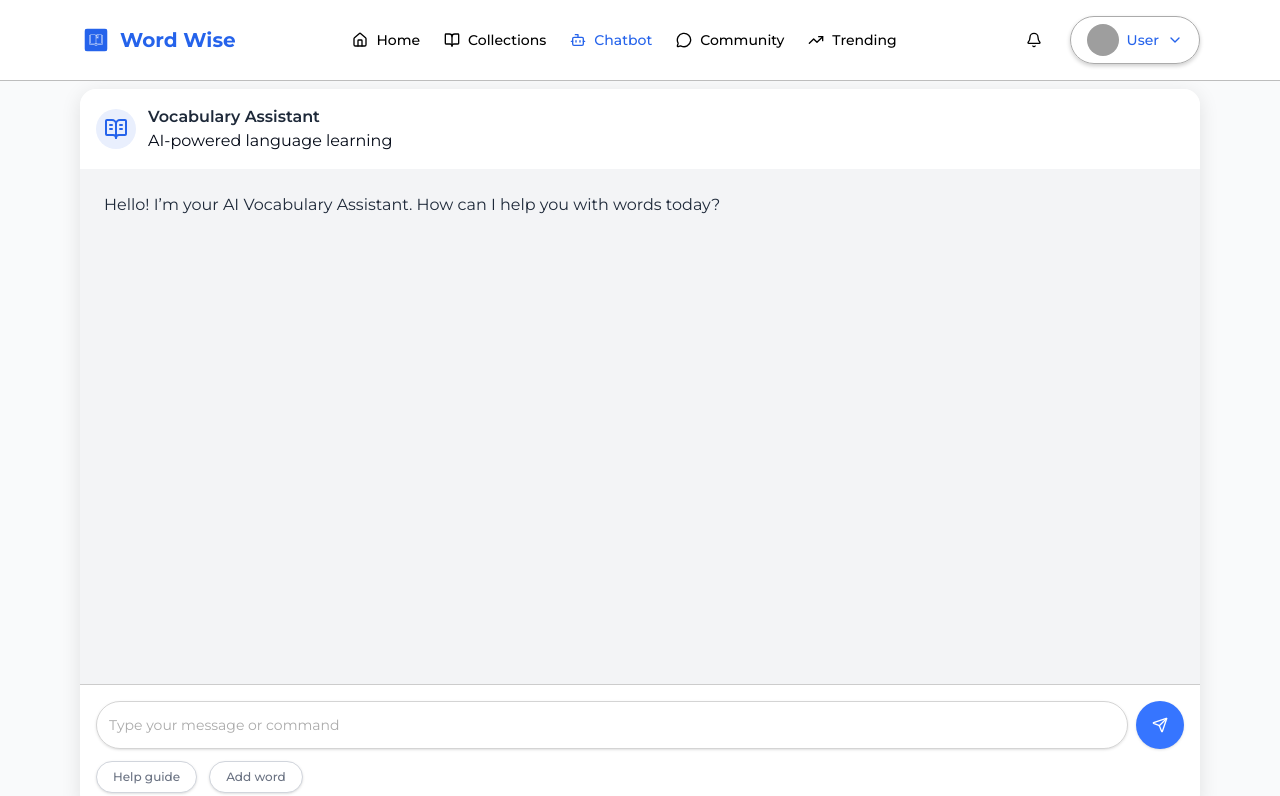
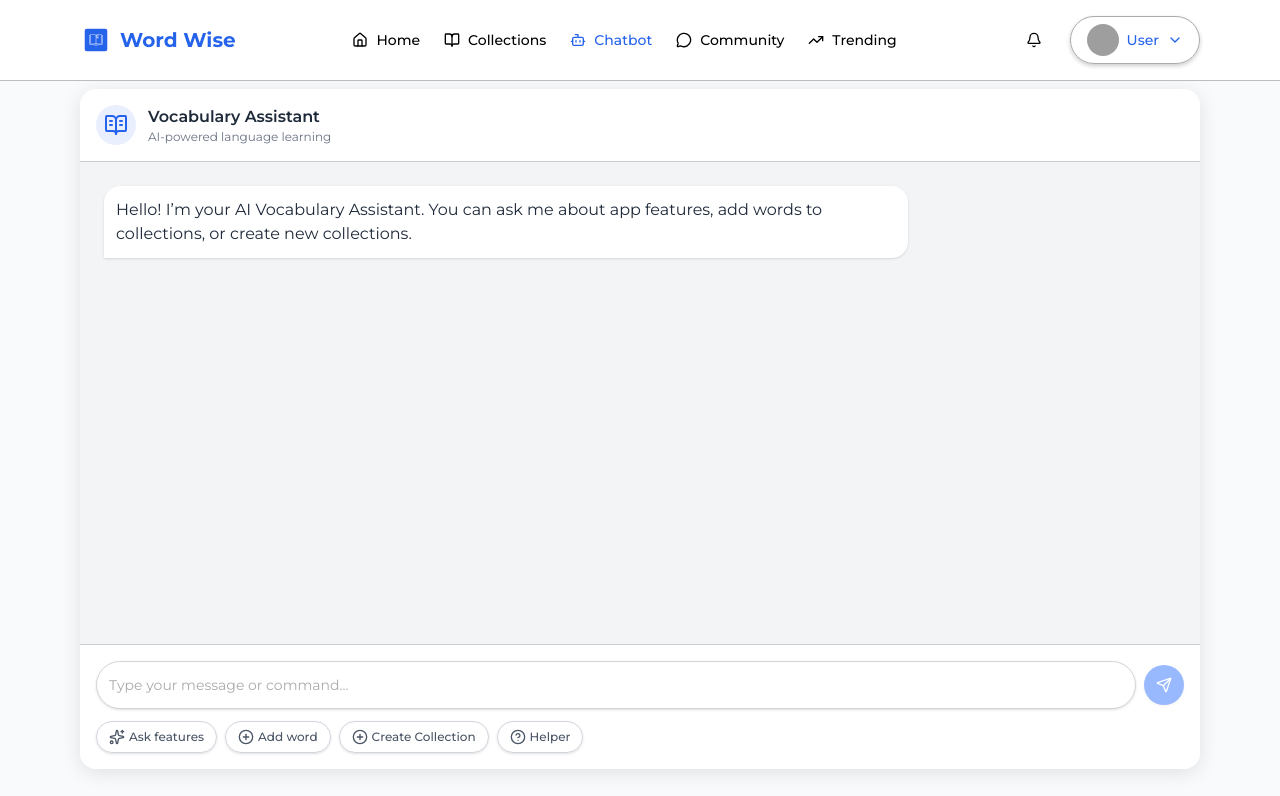
Before and after one commit to GiangPhanNguyenTra/frontend-word-wise, a Next.js app: page /chatbot in a window 1280 px wide. Shown: the top 796 px of the page. Built offline with nearby package versions, Linux system fonts and the light colour scheme; no server answers; grey boxes are pictures that could not be loaded.

Commit message:
feat: integrate APIs for chatbot

```diff
--- a/src/app/(app)/(user)/chatbot/page.tsx
+++ b/src/app/(app)/(user)/chatbot/page.tsx
@@ -4,19 +4,48 @@ import { useState, useRef, useEffect } from "react";
 import { Card, CardContent } from "@/components/ui/card";
 import { Button } from "@/components/ui/button";
 import { Input } from "@/components/ui/input";
-import { Send, BookOpenText } from "lucide-react";
+import {
+  Send,
+  BookOpenText,
+  Loader2,
+  Sparkles,
+  PlusCircle,
+  HelpCircle,
+  Plus,
+} from "lucide-react";
+import { toast } from "sonner";
+import { sendChatMessage } from "@/services/chatbotService";
+import { ChatResponse } from "@/types/chatbot";
+
+interface WordPayload {
+  word: string;
+  word_vn: string | null;
+  partOfSpeech: string | null;
+  definition_en: string | null;
+  definition_vi: string | null;
+  examples: { en: string; vi: string }[];
+  phonetics: {
+    uk: { text: string; audio: string };
+    us: { text: string; audio: string };
+  };
+}
+
+interface AppQuestionPayload {
+  answer_en: string;
+  answer_vi: string;
+  detail: string;
+}
 
 type Message = {
   id: number;
   sender: "bot" | "user";
   text: string;
-  wordData?: {
-    word: string;
-    meaning: string;
-    definition: string;
-    example: string;
-    type: string;
+  wordData?: WordPayload;
+  questionData?: AppQuestionPayload;
 };
+
+const generateSessionId = () => {
+  return `session-create-${Date.now()}`;
 };
 
 export default function ChatbotPage() {
@@ -24,94 +53,134 @@ export default function ChatbotPage() {
     {
       id: 1,
       sender: "bot",
-      text: "Hello! I’m your AI Vocabulary Assistant. How can I help you with words today?",
+      text: "Hello! I’m your AI Vocabulary Assistant. You can ask me about app features, add words to collections, or create new collections.",
     },
   ]);
 
   const [input, setInput] = useState("");
   const scrollRef = useRef<HTMLDivElement>(null);
-  const [selectedOption, setSelectedOption] = useState<string | null>(null);
+  const [sessionId, setSessionId] = useState("");
+  const [isLoading, setIsLoading] = useState(false);
 
   useEffect(() => {
-    // tự động scroll xuống cuối mỗi khi có tin nhắn mới
+    setSessionId(generateSessionId());
+  }, []);
+
+  useEffect(() => {
     scrollRef.current?.scrollTo({
       top: scrollRef.current.scrollHeight,
       behavior: "smooth",
     });
-  }, [messages]);
+  }, [messages, isLoading]);
 
-  const handleUserOption = (option: string) => {
-    setSelectedOption(option);
+  const handleSend = async (textOverride?: string) => {
+    const textToSend = textOverride || input.trim();
+    if (!textToSend) return;
 
     const userMsg: Message = {
       id: Date.now(),
       sender: "user",
-      text: option === "help" ? "Help guide" : "Add word",
+      text: textToSend,
     };
 
-    const botReply: Message =
-      option === "help"
-        ? {
-            id: Date.now() + 1,
-            sender: "bot",
-            text: "Our vocabulary learning app is designed to make studying English fun, personalized, and effective.\n\n• Add & organize your own vocabulary lists\n• Multiple learning modes: flashcards, quizzes, mini games\n• Daily reminders to keep you on track\n• Track your progress & learning statistics\n• Built-in dictionary with real-life examples\n• Personalized study plan based on your goals",
+    setMessages((prev) => [...prev, userMsg]);
+    setInput("");
+    setIsLoading(true);
+
+    try {
+      const response: ChatResponse = await sendChatMessage(
+        sessionId,
+        textToSend
+      );
+
+      let botText = response.message || "";
+      let wordData: WordPayload | undefined = undefined;
+      let questionData: AppQuestionPayload | undefined = undefined;
+
+      if (response.intent === "app_question" && response.type === "result") {
+        const payload = response.payload as unknown as AppQuestionPayload;
+        if (payload) {
+          questionData = payload;
+          botText = "";
         }
-        : {
-            id: Date.now() + 1,
-            sender: "bot",
-            text: "Added “innovate” to your Technology collection!",
-            wordData: {
-              word: "Revolutionary",
-              meaning: "cách mạng; đột phá",
-              definition: "involving or causing a complete or dramatic change",
-              example:
-                "This new drug is revolutionary in its approach to treating cancer.",
-              type: "Adjective",
-            },
-          };
+      } else if (response.intent === "add_word" && response.type === "result") {
+        const payload = response.payload as unknown as WordPayload;
+        if (payload) {
+          wordData = payload;
+        }
+      }
 
-    setMessages((prev) => [...prev, userMsg, botReply]);
-  };
-
-  const handleSend = () => {
-    if (!input.trim()) return;
-    const userMsg: Message = {
-      id: Date.now(),
-      sender: "user",
-      text: input.trim(),
-    };
       const botMsg: Message = {
         id: Date.now() + 1,
         sender: "bot",
-      text: `You said: "${input.trim()}". (This is a mock response 🤖)`,
+        text: botText,
+        wordData,
+        questionData,
       };
-    setMessages((prev) => [...prev, userMsg, botMsg]);
-    setInput("");
+
+      setMessages((prev) => [...prev, botMsg]);
+
+      if (response.type === "result") {
+        setSessionId(generateSessionId());
+      }
+    } catch (error) {
+      console.error(error);
+      toast.error("Failed to get response");
+      setMessages((prev) => [
+        ...prev,
+        {
+          id: Date.now() + 2,
+          sender: "bot",
+          text: "Sorry, something went wrong. Please try again.",
+        },
+      ]);
+    } finally {
+      setIsLoading(false);
+    }
   };
 
   const handleKeyDown = (e: React.KeyboardEvent<HTMLInputElement>) => {
-    if (e.key === "Enter") {
+    if (e.key === "Enter" && !isLoading) {
       e.preventDefault();
       handleSend();
     }
   };
 
+  const handleUserOption = (option: string) => {
+    switch (option) {
+      case "help":
+        handleSend("Hệ thống Word Wise là gì?");
+        break;
+      case "add":
+        setInput("Add the word '...' into the collection '...'");
+        break;
+      case "create":
+        setInput("Create collection '...'");
+        break;
+      case "helper":
+        handleSend("Bạn có thể giúp tôi làm những gì vậy?");
+        break;
+      default:
+        break;
+    }
+  };
+
   return (
-    <div className="w-full max-h-[90vh] flex flex-col items-center justify-between h-screen bg-white mt-2 rounded-[16px] shadow-[0_4px_20px_rgba(0,0,0,0.1)] overflow-hidden">
+    <div className="w-full max-h-[85vh] flex flex-col items-center justify-between h-screen bg-white mt-2 rounded-[16px] shadow-[0_4px_20px_rgba(0,0,0,0.1)] overflow-hidden">
       {/* Header */}
-      <div className="w-full bg-white p-4 flex items-center gap-3 sticky top-0 z-10 rounded-t-[16px]">
+      <div className="w-full bg-white p-4 flex items-center gap-3 sticky top-0 z-10 rounded-t-[16px] border-b">
         <div className="flex items-center justify-center w-10 h-10 rounded-full bg-[#E9EFFD]">
-          {/* Icon sách */}
           <BookOpenText color="#2563EB" />
         </div>
         <div>
           <h2 className="text-base font-semibold text-gray-800">
             Vocabulary Assistant
           </h2>
-          <p>AI-powered language learning</p>
+          <p className="text-xs text-gray-500">AI-powered language learning</p>
         </div>
       </div>
-      {/* Chat area */}
+
+      {/* Chat Area */}
       <div
         ref={scrollRef}
         className="flex-1 w-full max-h-[80vh] overflow-y-auto p-6 space-y-4 bg-[#F3F4F6]"
@@ -124,81 +193,171 @@ export default function ChatbotPage() {
             }`}
           >
             <div
-              className={`max-w-[75%] whitespace-pre-line ${
+              className={`max-w-[85%] sm:max-w-[75%] ${
                 msg.sender === "user"
-                  ? "bg-[#3675FF] text-white px-4 py-2 rounded-2xl rounded-br-none"
+                  ? "bg-[#3675FF] text-white px-4 py-2 rounded-2xl rounded-br-none whitespace-pre-line"
                   : "text-gray-800"
               }`}
             >
+              {msg.text && (
+                <div
+                  className={
+                    msg.sender === "bot"
+                      ? "bg-white p-3 rounded-2xl rounded-bl-none shadow-sm whitespace-pre-line"
+                      : ""
+                  }
+                >
                   {msg.text}
+                </div>
+              )}
+
+              {msg.questionData && (
+                <div className="bg-white p-4 rounded-2xl rounded-bl-none shadow-md space-y-3 text-sm text-gray-800">
+                  <div>
+                    <h4 className="font-bold text-[#2563EB]">English Answer</h4>
+                    <p>{msg.questionData.answer_en}</p>
+                  </div>
+                  <hr className="border-gray-100" />
+                  <div>
+                    <h4 className="font-bold text-[#2563EB]">
+                      Vietnamese Answer
+                    </h4>
+                    <p>{msg.questionData.answer_vi}</p>
+                  </div>
+                  <hr className="border-gray-100" />
+                  <div className="bg-blue-50 p-2 rounded-md">
+                    <p className="italic text-gray-600">
+                      💡 {msg.questionData.detail}
+                    </p>
+                  </div>
+                </div>
+              )}
 
               {msg.wordData && (
-                <Card className="mt-3 border border-gray-200">
-                  <CardContent className="p-3">
-                    <div className="flex justify-between items-center mb-1">
-                      <h3 className="font-semibold text-gray-900">
+                <Card className="mt-2 border border-gray-200 bg-white shadow-md">
+                  <CardContent className="p-4">
+                    <div className="flex justify-between items-center mb-2">
+                      <div className="flex flex-col">
+                        <h3 className="font-bold text-xl text-[#2563EB]">
                           {msg.wordData.word}
                         </h3>
-                      <span className="bg-[#E9EFFD] text-[#2563EB] text-xs px-2 py-1 rounded-md">
-                        {msg.wordData.type}
+                        <span className="text-xs text-gray-500 font-mono">
+                          {msg.wordData.phonetics?.uk?.text ||
+                            msg.wordData.phonetics?.us?.text}
                         </span>
                       </div>
-                    <p className="text-sm text-gray-700">
-                      <strong>Vietnamese meaning:</strong>{" "}
-                      {msg.wordData.meaning}
+                      {msg.wordData.partOfSpeech && (
+                        <span className="bg-[#E9EFFD] text-[#2563EB] text-xs px-2 py-1 rounded-md font-medium capitalize">
+                          {msg.wordData.partOfSpeech}
+                        </span>
+                      )}
+                    </div>
+
+                    <div className="space-y-2 mt-3">
+                      {msg.wordData.word_vn && (
+                        <p className="text-sm text-gray-800">
+                          <span className="font-semibold text-gray-900">
+                            Meaning:
+                          </span>{" "}
+                          {msg.wordData.word_vn}
                         </p>
-                    <p className="text-sm text-gray-700 mt-1">
-                      <strong>Definition:</strong> {msg.wordData.definition}
+                      )}
+
+                      {msg.wordData.definition_en && (
+                        <p className="text-sm text-gray-800">
+                          <span className="font-semibold text-gray-900">
+                            Definition:
+                          </span>{" "}
+                          {msg.wordData.definition_en}
                         </p>
-                    <p className="italic text-sm text-gray-600 mt-1">
-                      Example: "{msg.wordData.example}"
+                      )}
+
+                      {msg.wordData.examples &&
+                        msg.wordData.examples.length > 0 && (
+                          <div className="bg-gray-50 p-2 rounded border-l-2 border-[#2563EB] mt-2">
+                            <p className="italic text-sm text-gray-600">
+                              &quot;{msg.wordData.examples[0].en}&quot;
                             </p>
+                          </div>
+                        )}
+                    </div>
                   </CardContent>
                 </Card>
               )}
             </div>
           </div>
         ))}
+
+        {isLoading && (
+          <div className="flex justify-start">
+            <div className="bg-white p-3 rounded-2xl rounded-bl-none shadow-sm flex items-center gap-2">
+              <Loader2 className="h-4 w-4 animate-spin text-[#3675FF]" />
+              <span className="text-sm text-gray-500">Thinking...</span>
+            </div>
+          </div>
+        )}
       </div>
 
-      {/* Input + buttons */}
+      {/* Input Area */}
       <div className="w-full border-t p-4 bg-white">
         <div className="flex items-center gap-2 mb-3">
           <Input
-            placeholder="Type your message or command"
+            placeholder="Type your message or command..."
             value={input}
             onChange={(e) => setInput(e.target.value)}
             onKeyDown={handleKeyDown}
+            disabled={isLoading}
             className="flex-1 rounded-full h-12"
           />
           <Button
-            className="bg-[#3675FF] hover:bg-[#2563EB] rounded-full"
-            onClick={handleSend}
+            className="bg-[#3675FF] hover:bg-[#2563EB] rounded-full h-10 w-10 p-0"
+            onClick={() => handleSend()}
+            disabled={isLoading || !input.trim()}
           >
             <Send className="h-4 w-4" />
           </Button>
         </div>
-        <div className="flex items-center justify-start gap-3">
+
+        {/* 4 Buttons Area */}
+        <div className="flex flex-wrap items-center justify-start gap-2">
           <Button
-            className={`h-8 px-4 rounded-full border text-[12px] font-medium ${
-              selectedOption === "help"
-                ? "border-[#3675FF] text-[#3675FF] font-semibold bg-[#E9EFFD] hover:bg-[#2563EB] hover:text-white"
-                : "border-gray-300 bg-white text-gray-500 hover:bg-[#E9EFFD]"
-            }`}
+            variant="outline"
+            className="h-8 px-3 rounded-full text-[11px] sm:text-xs font-medium border-gray-300 text-gray-600 hover:bg-[#E9EFFD] hover:text-[#2563EB] hover:border-[#2563EB] transition-colors gap-1"
             onClick={() => handleUserOption("help")}
+            disabled={isLoading}
           >
-            Help guide
+            <Sparkles className="h-3 w-3" />
+            Ask features
           </Button>
 
           <Button
-            className={`h-8 px-4 rounded-full border text-[12px] font-medium ${
-              selectedOption === "add"
-                ? "border-[#3675FF] text-[#3675FF] font-semibold bg-[#E9EFFD] hover:bg-[#2563EB] hover:text-white"
-                : "border-gray-300 bg-white text-gray-500 hover:bg-[#E9EFFD]"
-            }`}
+            variant="outline"
+            className="h-8 px-3 rounded-full text-[11px] sm:text-xs font-medium border-gray-300 text-gray-600 hover:bg-[#E9EFFD] hover:text-[#2563EB] hover:border-[#2563EB] transition-colors gap-1"
             onClick={() => handleUserOption("add")}
+            disabled={isLoading}
           >
+            <PlusCircle className="h-3 w-3" />
             Add word
+          </Button>
+
+          <Button
+            variant="outline"
+            className="h-8 px-3 rounded-full text-[11px] sm:text-xs font-medium border-gray-300 text-gray-600 hover:bg-[#E9EFFD] hover:text-[#2563EB] hover:border-[#2563EB] transition-colors gap-1"
+            onClick={() => handleUserOption("create")}
+            disabled={isLoading}
+          >
+            <PlusCircle className="h-3 w-3" />
+            Create Collection
+          </Button>
+
+          <Button
+            variant="outline"
+            className="h-8 px-3 rounded-full text-[11px] sm:text-xs font-medium border-gray-300 text-gray-600 hover:bg-[#E9EFFD] hover:text-[#2563EB] hover:border-[#2563EB] transition-colors gap-1"
+            onClick={() => handleUserOption("helper")}
+            disabled={isLoading}
+          >
+            <HelpCircle className="h-3 w-3" />
+            Helper
           </Button>
         </div>
       </div>
--- a/src/services/authService.ts
+++ b/src/services/authService.ts
@@ -42,6 +42,11 @@ export async function loginUser(values: z.infer<typeof LoginSchema>) {
   }
 
   const data: ApiResponse<AuthResponseData> = await response.json();
+
+  if (data.success && data.data?.token) {
+    localStorage.setItem("accessToken", data.data.token);
+  }
+
   return data;
 }
 
--- /dev/null
+++ b/src/services/chatbotService.ts
@@ -0,0 +1,39 @@
+import { ChatResponse } from "@/types/chatbot";
+
+const CHATBOT_API_URL = process.env.NEXT_PUBLIC_CHATBOT_API_URL;
+
+function getToken() {
+  if (typeof window === "undefined") return "";
+  return localStorage.getItem("accessToken") || "";
+}
+
+export async function sendChatMessage(
+  sessionId: string,
+  message: string
+): Promise<ChatResponse> {
+  if (!CHATBOT_API_URL) throw new Error("CHATBOT_API_URL is not defined");
+
+  const jwt = getToken();
+
+  const body = {
+    user_id: "1",
+    session_id: sessionId,
+    message: message,
+    jwt: jwt,
+  };
+
+  const response = await fetch(`${CHATBOT_API_URL}/api/v1/chat/message`, {
+    method: "POST",
+    headers: {
+      "Content-Type": "application/json",
+      "ngrok-skip-browser-warning": "true",
+    },
+    body: JSON.stringify(body),
+  });
+
+  if (!response.ok) {
+    throw new Error("Failed to send message");
+  }
+
+  return await response.json();
+}
--- /dev/null
+++ b/src/types/chatbot.ts
@@ -0,0 +1,32 @@
+export interface ChatSource {
+  document_title: string;
+  section_title: string;
+  content: string;
+  source: string;
+  chunk_id: number;
+  score: number;
+}
+
+export interface ChatSuggestedAction {
+  label: string;
+  type: "open_url" | "copy" | string;
+  url?: string;
+}
+
+export interface ChatPayloadDetail {
+  answer_en: string;
+  answer_vi: string;
+  detail: string;
+  confidence: number;
+  sources: ChatSource[];
+  suggested_actions: ChatSuggestedAction[];
+}
+
+export interface ChatResponse {
+  status: string;
+  session_id: string;
+  type: "result" | "confirm" | "error";
+  intent: "app_question" | "add_word" | "create_collection" | "other";
+  payload: ChatPayloadDetail;
+  message: string;
+}
```
Lines whose indentation alone changed are shown as unchanged.
